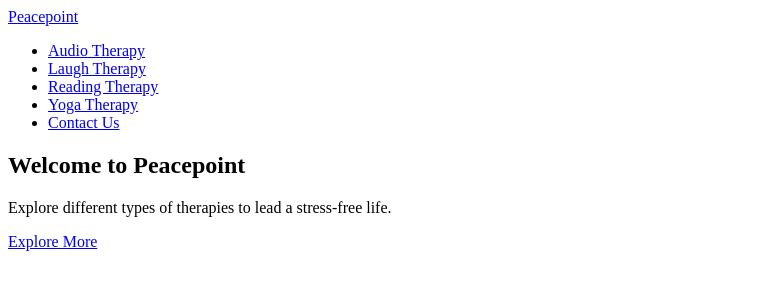
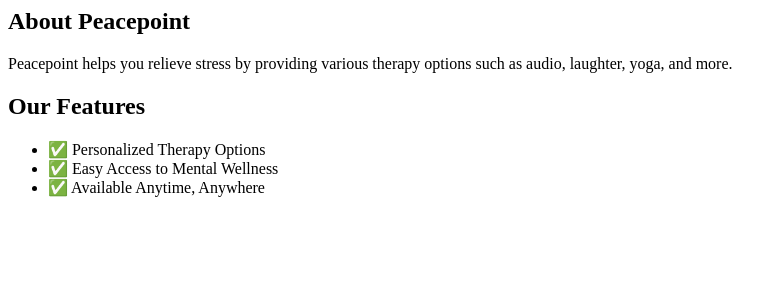
Before and after one commit to Rohanzz0908/hackathon, a plain HTML site: page index.html in a window 1280 px wide. Shown: the whole page, without its empty margins (0-783 px from the left). Drawn offline with Linux system fonts and the light colour scheme.

Commit message:
Update index.html

```diff
--- a/index.html
+++ b/index.html
@@ -1,30 +1,13 @@
-<!DOCTYPE html>
-<html lang="en">
-<head>
-    <meta charset="UTF-8">
-    <meta name="viewport" content="width=device-width, initial-scale=1.0">
-    <title>Peacepoint - Home</title>
-    <link rel="stylesheet" href="css/style.css">
-</head>
-<body>
-    <header>
-        <nav>
-            <a href="index.html" class="logo-name">Peacepoint</a>
-            <div class="nav-links">
-                <ul>
-                    <li><a href="audioTherapy.html">Audio Therapy</a></li>
-                    <li><a href="laughTherapy.html">Laugh Therapy</a></li>
-                    <li><a href="readingTherapy.html">Reading Therapy</a></li>
-                    <li><a href="yogaTherapy.html">Yoga Therapy</a></li>
-                    <li><a href="contact.html">Contact Us</a></li>
-                </ul>
-            </div>
-        </nav>
-    </header>
-    <section class="content">
-        <h1>Welcome to Peacepoint</h1>
-        <p>Explore different types of therapies to lead a stress-free life.</p>
-        <a href="comingSoon.html" class="hero-btn">Explore More</a>
-    </section>
-</body>
-</html>
+<section id="about">
+    <h2>About Peacepoint</h2>
+    <p>Peacepoint helps you relieve stress by providing various therapy options such as audio, laughter, yoga, and more.</p>
+</section>
+
+<section id="features">
+    <h2>Our Features</h2>
+    <ul>
+        <li>✅ Personalized Therapy Options</li>
+        <li>✅ Easy Access to Mental Wellness</li>
+        <li>✅ Available Anytime, Anywhere</li>
+    </ul>
+</section>
```
